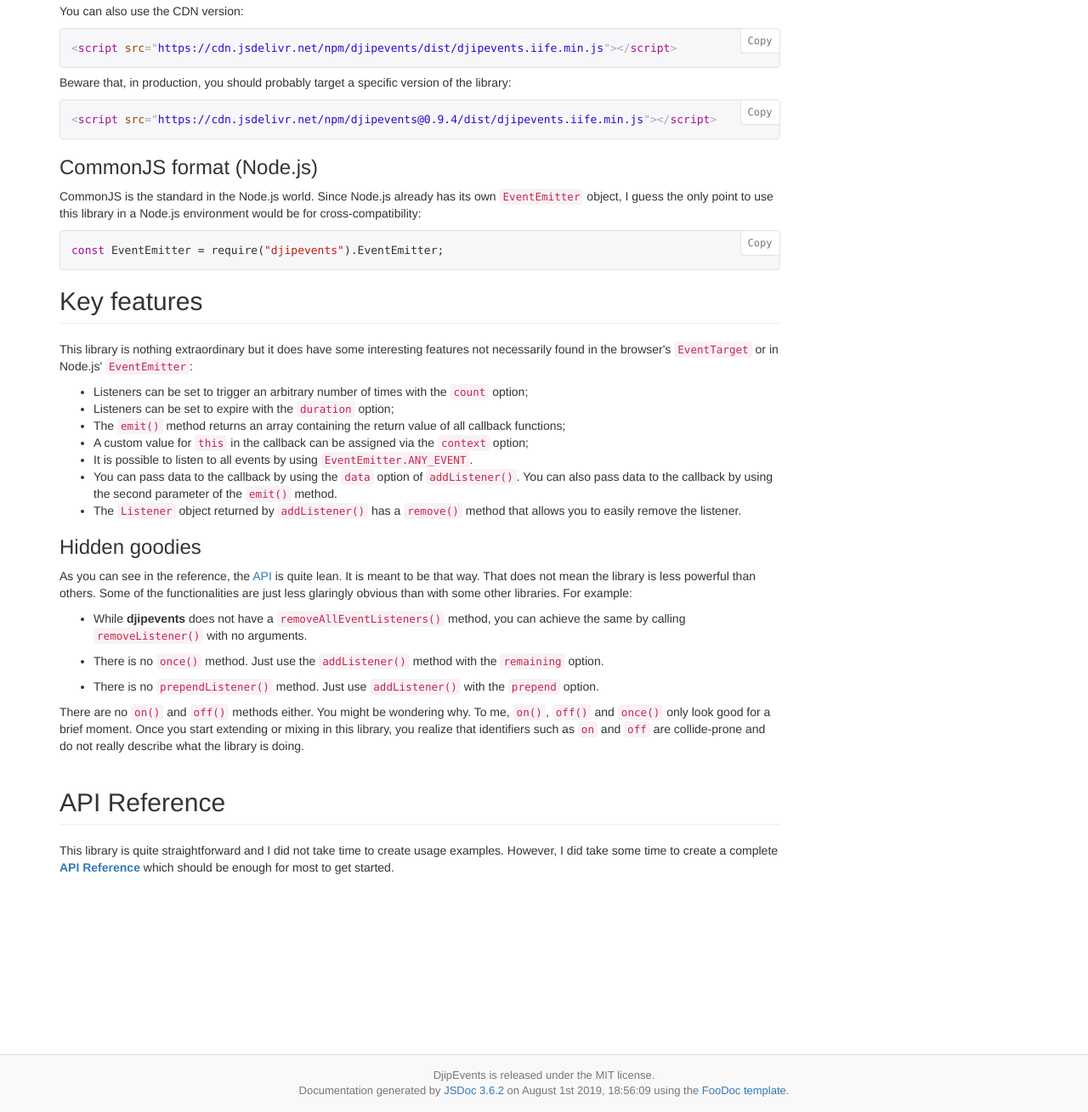
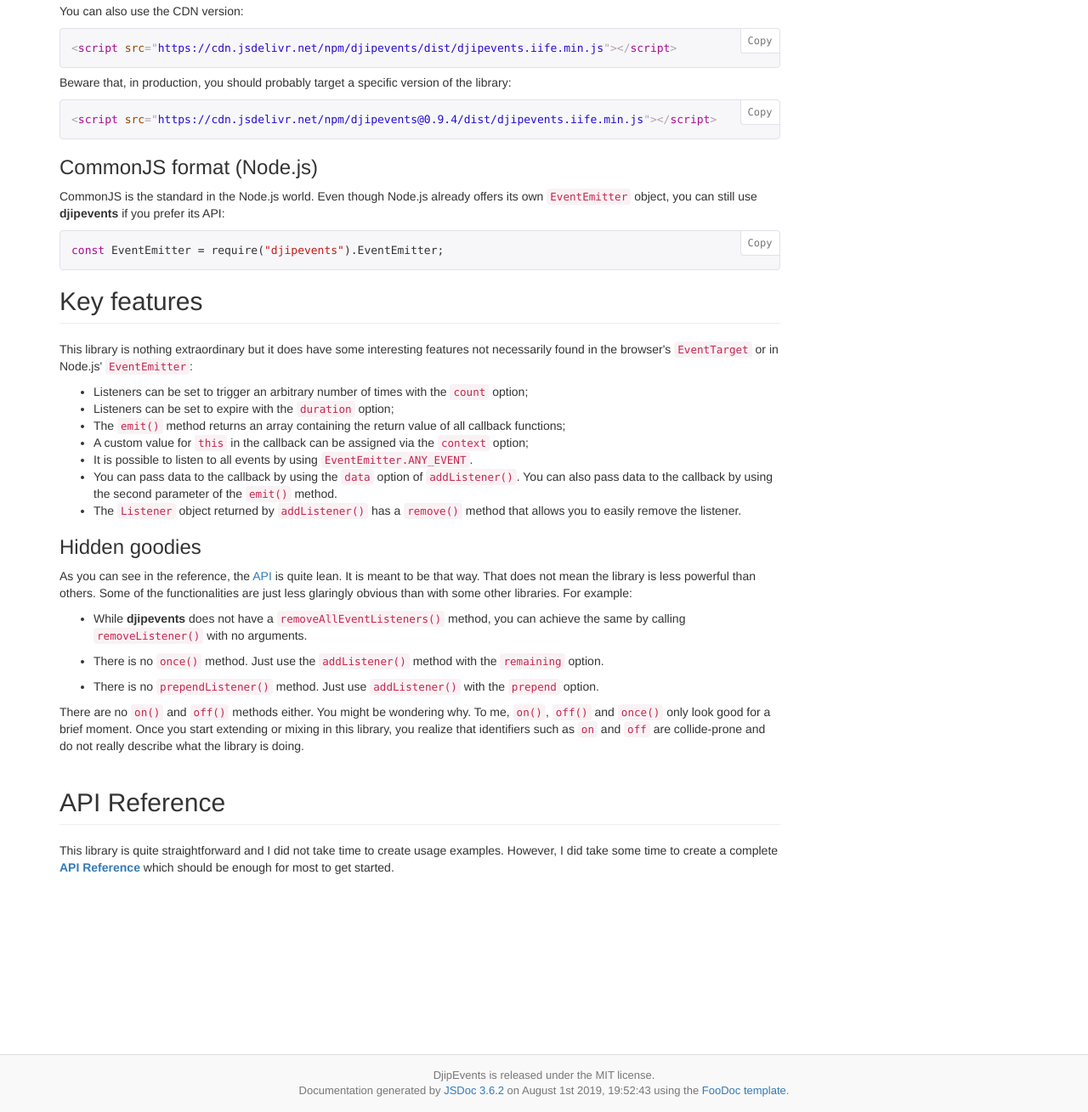
Before and after one commit to djipco/djipevents, a plain HTML site: page index.html in a window 1280 px wide. Shown: the part 975-2284 px from the top of the page at 85% size. Drawn offline with Linux system fonts and the light colour scheme; a web font is replaced by a local one.

Commit message:
Update 2019-08-24T20:22:25.190Z

```diff
--- a/index.html
+++ b/index.html
@@ -102,9 +102,8 @@
 
 </code></pre>
 <h3>CommonJS format (Node.js)</h3>
-<p>CommonJS is the standard in the Node.js world. Since Node.js already has its own <code>EventEmitter</code>
-object, I guess the only point to use this library in a Node.js environment would be for
-cross-compatibility:</p>
+<p>CommonJS is the standard in the Node.js world. Even though Node.js already offers its own
+<code>EventEmitter</code> object, you can still use <strong>djipevents</strong> if you prefer its API:</p>
 <pre class="prettyprint source lang-javascript"><code>const EventEmitter = require(&quot;djipevents&quot;).EventEmitter;
 </code></pre>
 <h2>Key features</h2>
@@ -156,7 +155,7 @@
 	</div>
 	<footer>
 				<div class="copyright">DjipEvents is released under the MIT license.</div>
-			<div class="generated-by">Documentation generated by <a href="https://github.com/jsdoc3/jsdoc">JSDoc 3.6.2</a> on August 1st 2019, 18:56:09 using the <a href="https://github.com/steveush/foodoc">FooDoc template</a>.</div>
+			<div class="generated-by">Documentation generated by <a href="https://github.com/jsdoc3/jsdoc">JSDoc 3.6.2</a> on August 1st 2019, 19:52:43 using the <a href="https://github.com/steveush/foodoc">FooDoc template</a>.</div>
 	</footer>
 	<script src="js/jquery.min.js"></script>
 	<script src="js/bootstrap.min.js"></script>
```
Also changed, not shown: EventEmitter.html (+1 -1 lines), Listener.html (+1 -1 lines), djipevents.js.html (+1 -1 lines), global.html (+1 -1 lines), list_class.html (+1 -1 lines).
